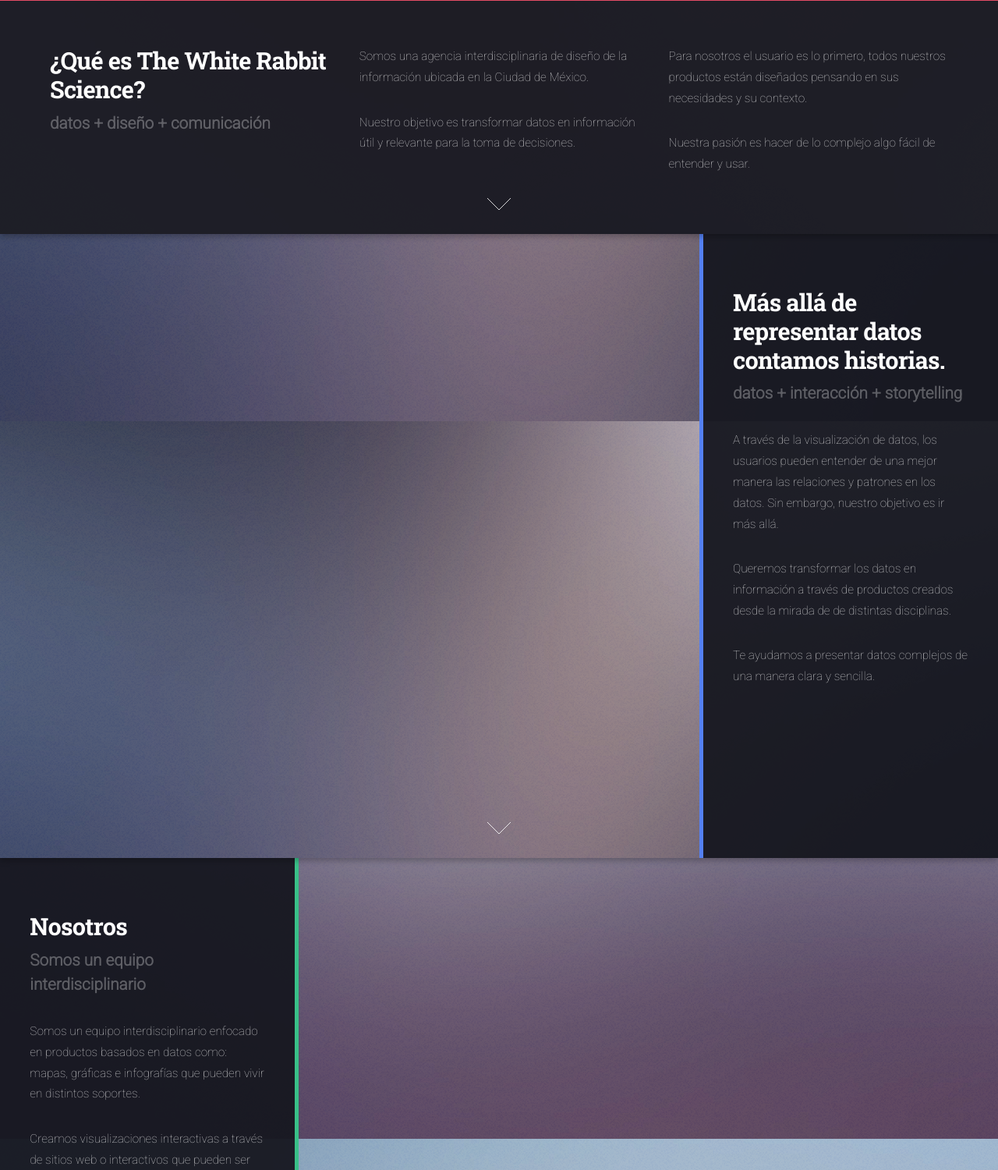
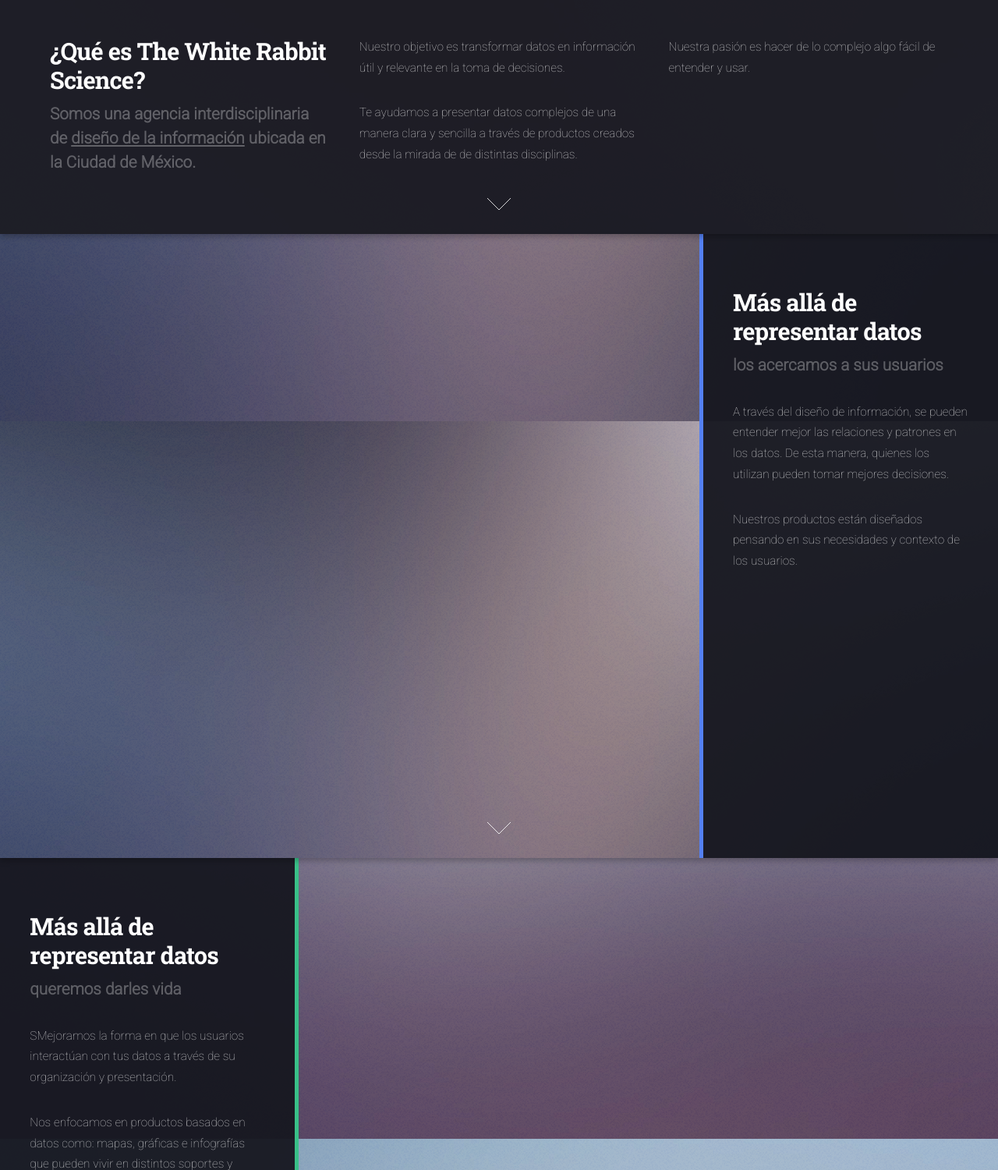
Before and after one commit to thewhiterabbit-science/thewhiterabbit-science.github.io, a plain HTML site: page index.html in a window 1280 px wide. Shown: the part 1300-2800 px from the top of the page at 78% size. Drawn offline with Linux system fonts and the light colour scheme.

Commit message:
landing prev v2

```diff
--- a/index.html
+++ b/index.html
@@ -27,6 +27,7 @@
 						<header>
 							<h2>The White Rabbit Science</h2>
 							<p>Transformamos datos en información.</p>
+							<p>datos + diseño + comunicación</p>
 
 						</header>
 						<span class="image"><img src="images/pic01.jpg" alt="" /></span>
@@ -43,19 +44,16 @@
 								<div class="4u 12u$(medium)">
 									<header>
 										<h2>¿Qué es The White Rabbit Science?</h2>
-										<p>datos + diseño + comunicación</p>
+										<p>Somos una agencia interdisciplinaria de <u>diseño de la información</u> ubicada en la Ciudad de México.</p>
 									</header>
 								</div>
 								<div class="4u 12u$(medium)">
-									<p>Somos una agencia interdisciplinaria de diseño de la información ubicada en la Ciudad de México. </p>
+									<p>Nuestro objetivo es transformar datos en información útil y relevante en la toma de decisiones.</p>
 
-									<p>Nuestro objetivo es transformar datos en información útil y relevante para la toma de decisiones. </p>
+									<p>Te ayudamos a presentar datos complejos de una manera clara y sencilla a través de productos creados desde la mirada de de distintas disciplinas. </p>
 
 								</div>
 								<div class="4u$ 12u$(medium)">
-
-									<p>Para nosotros el usuario es lo primero, todos nuestros productos están diseñados pensando en sus necesidades y su contexto. </p>
-
 									<p>Nuestra pasión es hacer de lo complejo algo fácil de entender y usar.</p>
 								</div>
 							</div>
@@ -70,12 +68,11 @@
 					<span class="image fit main"><img src="images/pic03.jpg" alt="" /></span>
 					<div class="content">
 						<header>
-							<h2>Más allá de representar datos contamos historias.</h2>
-							<p>datos + interacción + storytelling</p>
+							<h2>Más allá de representar datos</h2>
+							<p>los acercamos a sus usuarios </p>
 						</header>
-						<p>A través de la visualización de datos, los usuarios pueden entender de una mejor manera las relaciones y patrones en los datos. Sin embargo, nuestro objetivo es ir más allá.</p>
-						<p>Queremos transformar los datos en información a través de productos creados desde la mirada de de distintas disciplinas.</p>
-						<p>Te ayudamos a presentar datos complejos de una manera clara y sencilla.</p>
+						<p>A través del diseño de información, se pueden entender mejor las relaciones y patrones en los datos. De esta manera, quienes los utilizan pueden tomar mejores decisiones.</p>
+						<p>Nuestros productos están diseñados pensando en sus necesidades y contexto de los usuarios.</p>
 						<!-- <ul class="actions">
 							<li><a href="#" class="button">Ver más</a></li>
 						</ul> -->
@@ -88,12 +85,12 @@
 					<span class="image fit main bottom"><img src="images/pic04.jpg" alt="" /></span>
 					<div class="content">
 						<header>
-							<h2>Nosotros</h2>
-							<p>Somos un equipo interdisciplinario</p>
+							<h2>Más allá de representar datos</h2>
+							<p>queremos darles vida</p>
 						</header>
-						<p>Somos un equipo interdisciplinario enfocado en productos basados en datos como: mapas, gráficas e infografías que pueden vivir en distintos soportes. </p>
+						<p>SMejoramos la forma en que los usuarios interactúan con tus datos a través de su organización y presentación.</p>
 
-						<p>Creamos visualizaciones interactivas a través de sitios web o interactivos que pueden ser enmbebidos en tu sitio.</p>
+						<p>Nos enfocamos en productos basados en datos como: mapas, gráficas e infografías que pueden vivir en distintos soportes y dispositivos. </p>
 
 						<p></p>
 						<!-- <ul class="actions">
@@ -108,7 +105,7 @@
 					<div class="container">
 						<header class="major">
 							<h2>¿Cómo podemos ayudarte?</h2>
-							<p>Mejoramos la forma en que los usuarios interactúan con tus datos:</p>
+							<p>Estos son algunas maneras de transformar tus datos en información:</p>
 						</header>
 						<div class="box alt">
 							<div class="row uniform">
```
